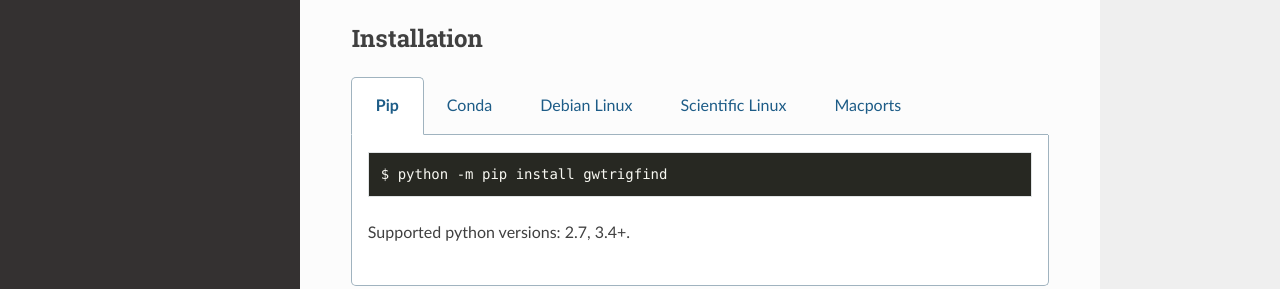
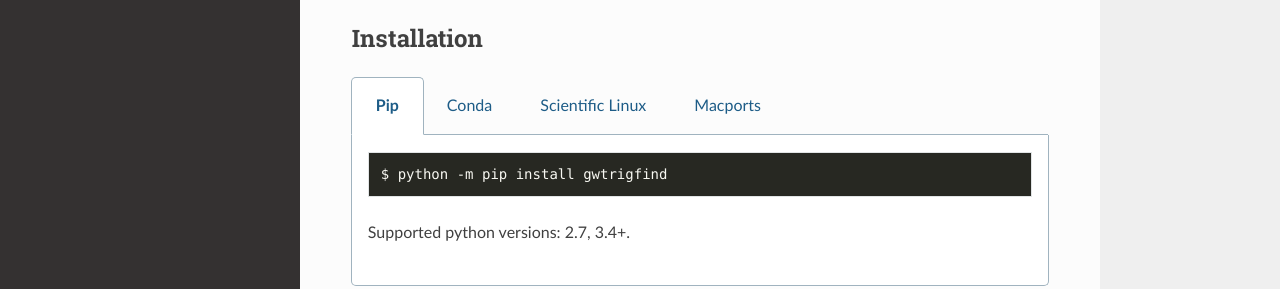
Before and after one commit to gwpy/gwtrigfind, a Sphinx documentation site: the page built from docs/index.rst, in a window 1280 px wide and 1322 px high. Shown: the part 145-434 px from the top of the window. Built offline with Sphinx 7.4.7 and the Read the Docs theme 2.0.0, drawn with Linux system fonts in a browser that asks for light colours; the version number could not be read and is left out.

Commit message:
remove debian packaging support
see #42

```diff
--- a/docs/index.rst
+++ b/docs/index.rst
@@ -23,16 +23,6 @@
           $ conda install -c conda-forge gwtrigfind
 
       Supported python versions: 2.7, 3.5+.
-
-   .. tab:: Debian Linux
-
-      .. code-block:: bash
-
-          $ apt-get install python3-gwtrigfind
-
-      Supported python versions: 2.7, 3.4 (Jessie), 3.5 (Stretch), 3.6 (Buster),
-      `click here for instructions on how to add the required debian repositories
-      <https://wiki.ligo.org/DASWG/SoftwareOnDebian>`__.
 
    .. tab:: Scientific Linux
 
```
Also changed, not shown: 6 other files.
